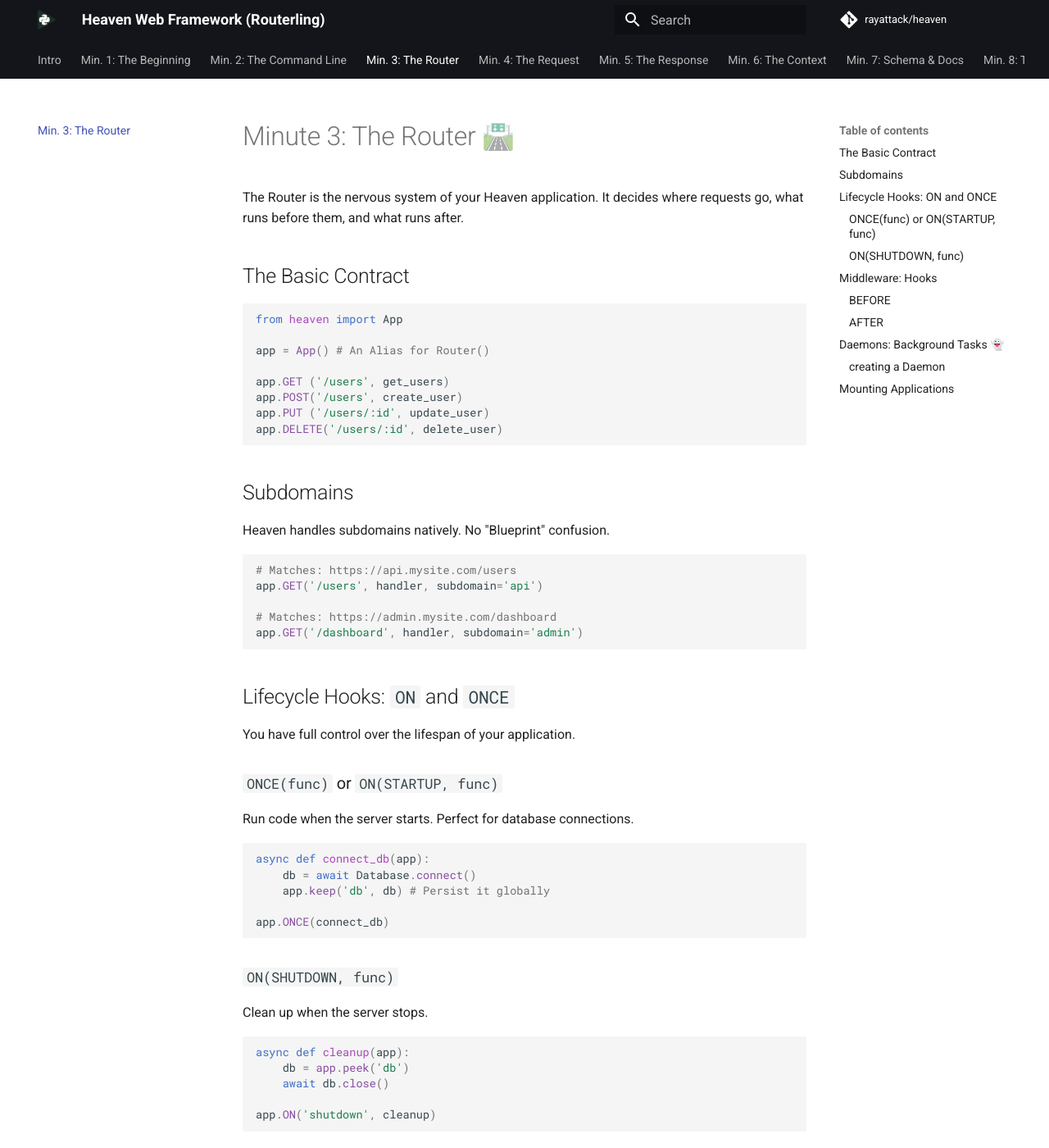
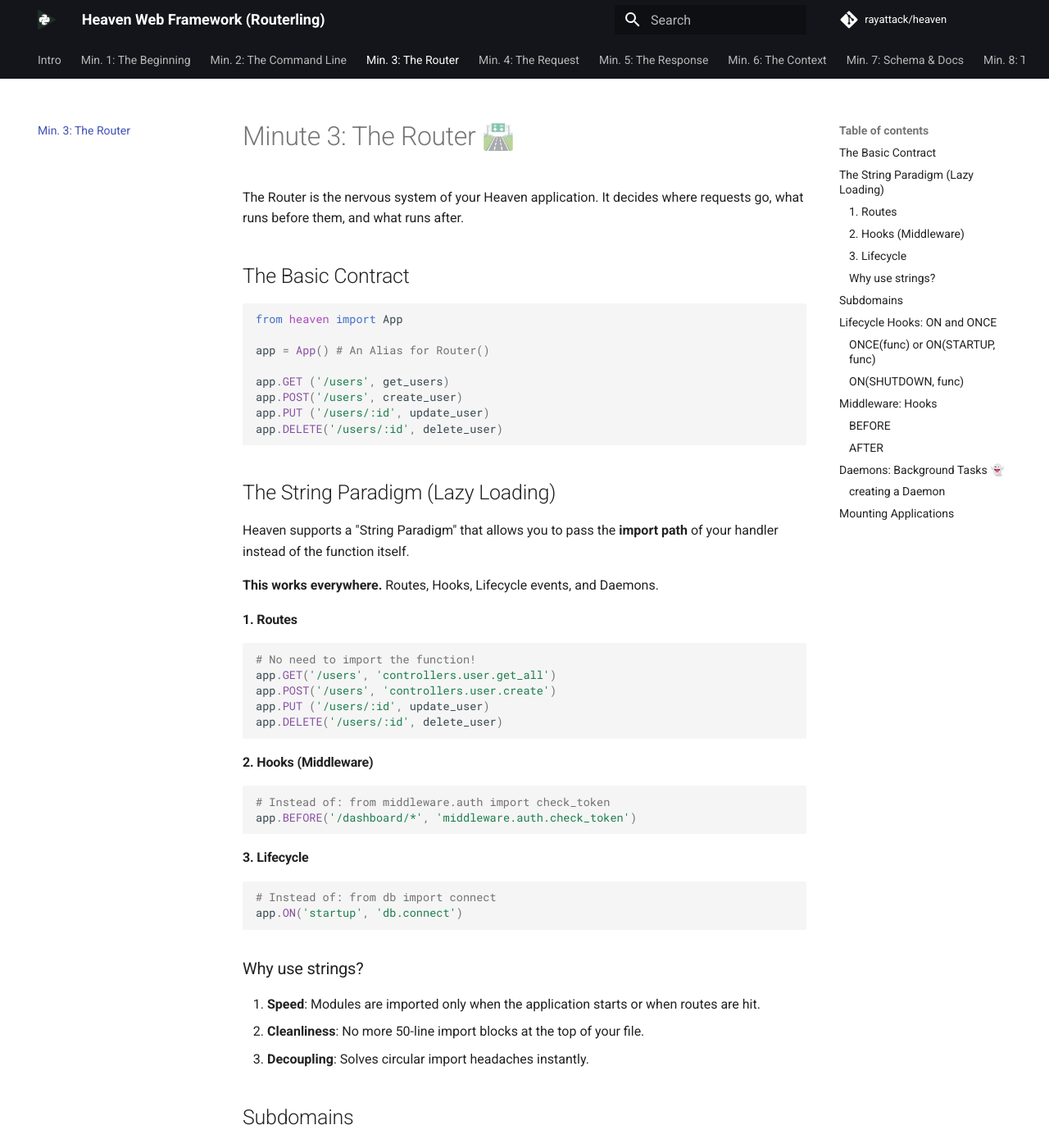
Before and after one commit to rayattack/heaven, an MkDocs documentation site: the page built from docs/router.md, in a window 1280 px wide and 1400 px high. Shown: the whole window at 82% size. Built offline with MkDocs 1.6.1 and Material for MkDocs 9.7.7, drawn with Linux system fonts in a browser that asks for light colours; comment, search, counter and statistics services are not loaded.

Commit message:
chore: document string discovery in heaven

````diff
--- a/docs/router.md
+++ b/docs/router.md
@@ -14,6 +14,39 @@
 app.PUT ('/users/:id', update_user)
 app.DELETE('/users/:id', delete_user)
 ```
+
+## The String Paradigm (Lazy Loading)
+
+Heaven supports a "String Paradigm" that allows you to pass the **import path** of your handler instead of the function itself.
+
+**This works everywhere.** Routes, Hooks, Lifecycle events, and Daemons.
+
+#### 1. Routes
+
+```python
+# No need to import the function!
+app.GET('/users', 'controllers.user.get_all')
+app.POST('/users', 'controllers.user.create')
+app.PUT ('/users/:id', update_user)
+app.DELETE('/users/:id', delete_user)
+```
+
+#### 2. Hooks (Middleware)
+```python
+# Instead of: from middleware.auth import check_token
+app.BEFORE('/dashboard/*', 'middleware.auth.check_token')
+```
+
+#### 3. Lifecycle
+```python
+# Instead of: from db import connect
+app.ON('startup', 'db.connect')
+```
+
+### Why use strings?
+1.  **Speed**: Modules are imported only when the application starts or when routes are hit.
+2.  **Cleanliness**: No more 50-line import blocks at the top of your file.
+3.  **Decoupling**: Solves circular import headaches instantly.
 
 ## Subdomains
 
````
